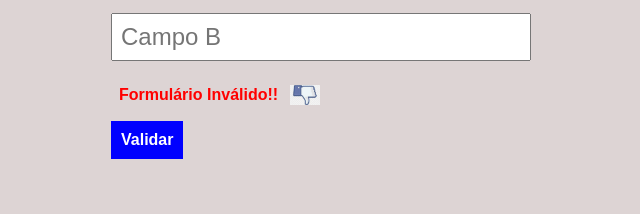
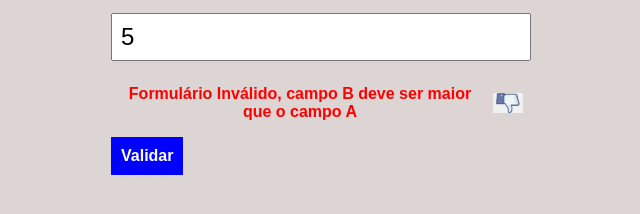
Before and after one commit to Rubemjdev/Curso_Ebac_FrontEnd, a plain HTML site: page index.html in a window 1280 px wide. Both pictures are taken after typing "5", "5" into the empty fields and a click on the button "Validar". Shown: the part 288-502 px from the top of the page, without its empty margins (209-849 px from the left). Drawn offline with Linux system fonts and the light colour scheme.

Commit message:
fix: correção ao clicar em validar de os campos sumirem, e melhorado interação com usuário na validação negativa

```diff
--- a/main.css
+++ b/main.css
@@ -64,6 +64,8 @@ p {
     font-weight: bold;
     margin-bottom: 8px;
     display: none;
+    text-align: center;
+    width: 420px;
 }
 
 .dislike img {
--- a/main.js
+++ b/main.js
@@ -2,9 +2,11 @@ const form = document.getElementById('form-validation');
 const inputCampoA = document.getElementById('campoA');
 const inputCampoB = document.getElementById('campoB');
 const temLike = '<p id="like">Formulário Validado com Sucesso!!<img src="./images/like.jpg" alt="foto-like"/></p>';
-const temDislike = '<p id="dislike">Formulário Inválido!!<img src="./images/dislike.jpeg" alt="foto-dislaike"/></p>';
+const temDislike = '<p id="dislike">Formulário Inválido, campo B deve ser maior que o campo A<img src="./images/dislike.jpeg" alt="foto-dislaike"/></p>';
 const containerTemLike = document.querySelector('.like');
 const containerTemDislike = document.querySelector('.dislike');
+inputCampoA.value = '';
+inputCampoB.value = '';
 
 form.addEventListener('submit', function(e){
     e.preventDefault();
@@ -16,12 +18,9 @@ function validaFormulario() {
 
     if(parseInt(inputCampoA.value) < parseInt(inputCampoB.value)){
         mensagemLike();
-        inputCampoA.value = '';
-        inputCampoB.value = '';
+
     } else {
         mensagemDislike();
-        inputCampoA.value = '';
-        inputCampoB.value = '';
     }
 }
 
```
